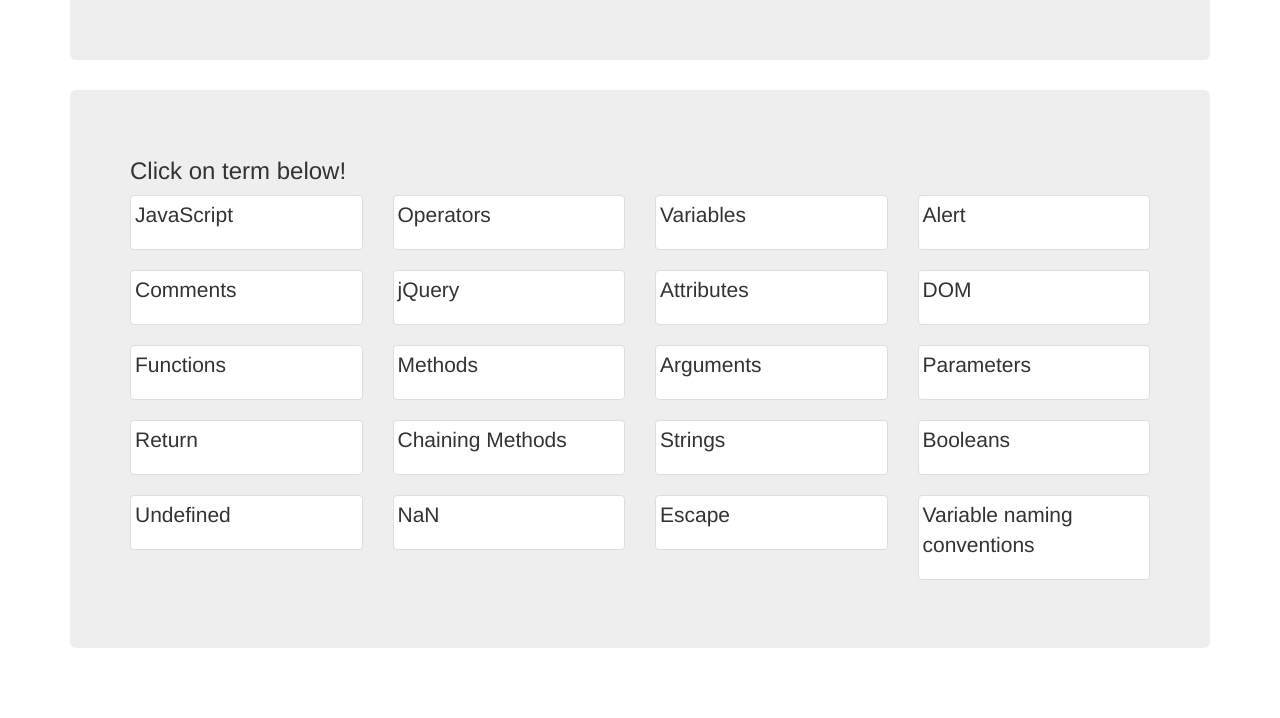
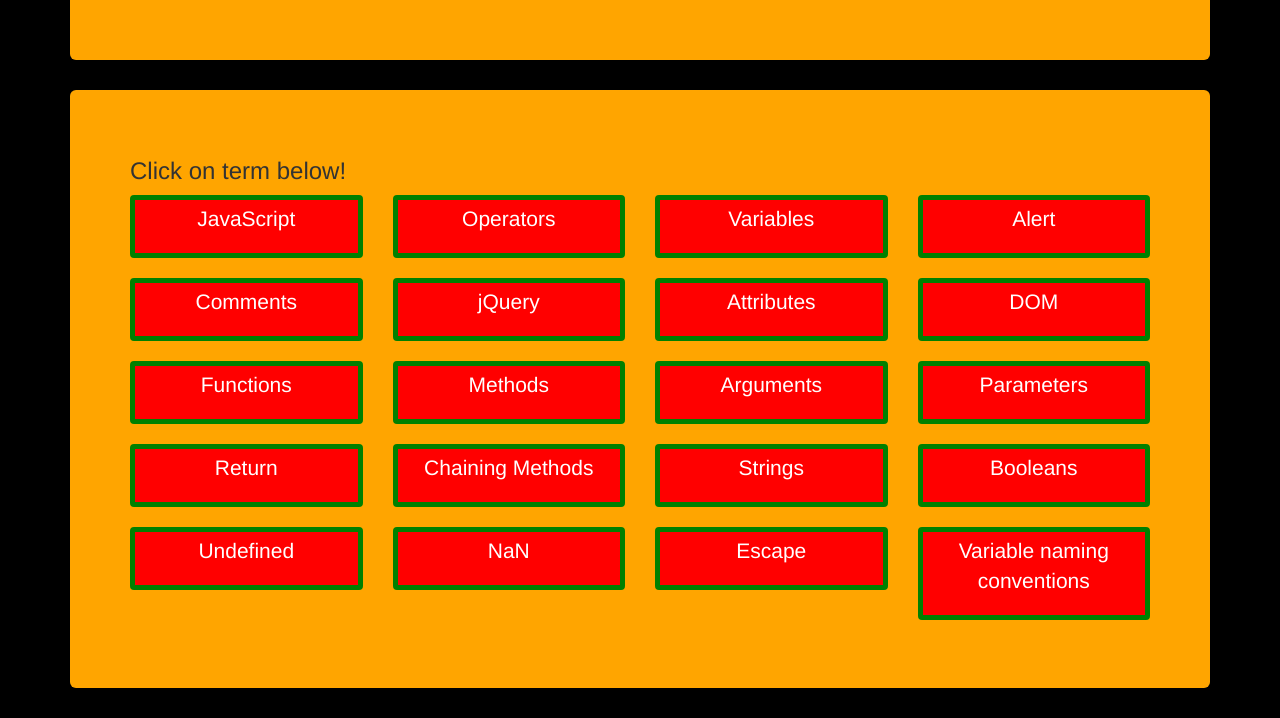
Before and after one commit to DavidPaulAyala/flashcards, a plain HTML site: page index.html in a window 1280 px wide. Shown: the part 210-928 px from the top of the page. Before the commit the page ends 888 px from the top, so only its background shows below. Drawn offline with Linux system fonts and the light colour scheme.

Commit message:
styled flashcard game

```diff
--- a/css/styles.css
+++ b/css/styles.css
@@ -1,3 +1,22 @@
 .definitions {
   display: none;
 }
+
+.thumbnail {
+  background-color: red;
+}
+
+.thumbnail {
+  text-align: center;
+  color: white;
+  border-color: green;
+  border-width: thick;
+}
+
+.jumbotron {
+  background-color: orange;
+}
+
+body {
+  background-color: black;
+}
--- a/index.html
+++ b/index.html
@@ -38,7 +38,7 @@
           <div id="col3" class="col-md-3">
             <div class="thumbnail">
               <p class="terms">Variables</p>
-              <p class="definitions">"@@@@"</p>
+              <p class="definitions">A value that can change, depending on conditions or on information passed to the program</p>
             </div>
           </div>
           <div id="col4" class="col-md-3">
@@ -59,7 +59,7 @@
           <div id="col2" class="col-md-3">
             <div class="thumbnail">
               <p class="terms">jQuery</p>
-              <p class="definitions">"@@@@"</p>
+              <p class="definitions">jQuery is a lightweight, "write less, do more", JavaScript library.</p>
             </div>
           </div>
           <div id="col3" class="col-md-3">
--- a/js/scripts.js
+++ b/js/scripts.js
@@ -1,6 +1,6 @@
 
 $(document).ready(function() {
-  $(".thumbnail").click(function() {
+  $(".thumbnail").hover(function() {
     $(this).find("p").toggleClass("terms")
     $(this).find("p").toggleClass("definitions")
   });
```
